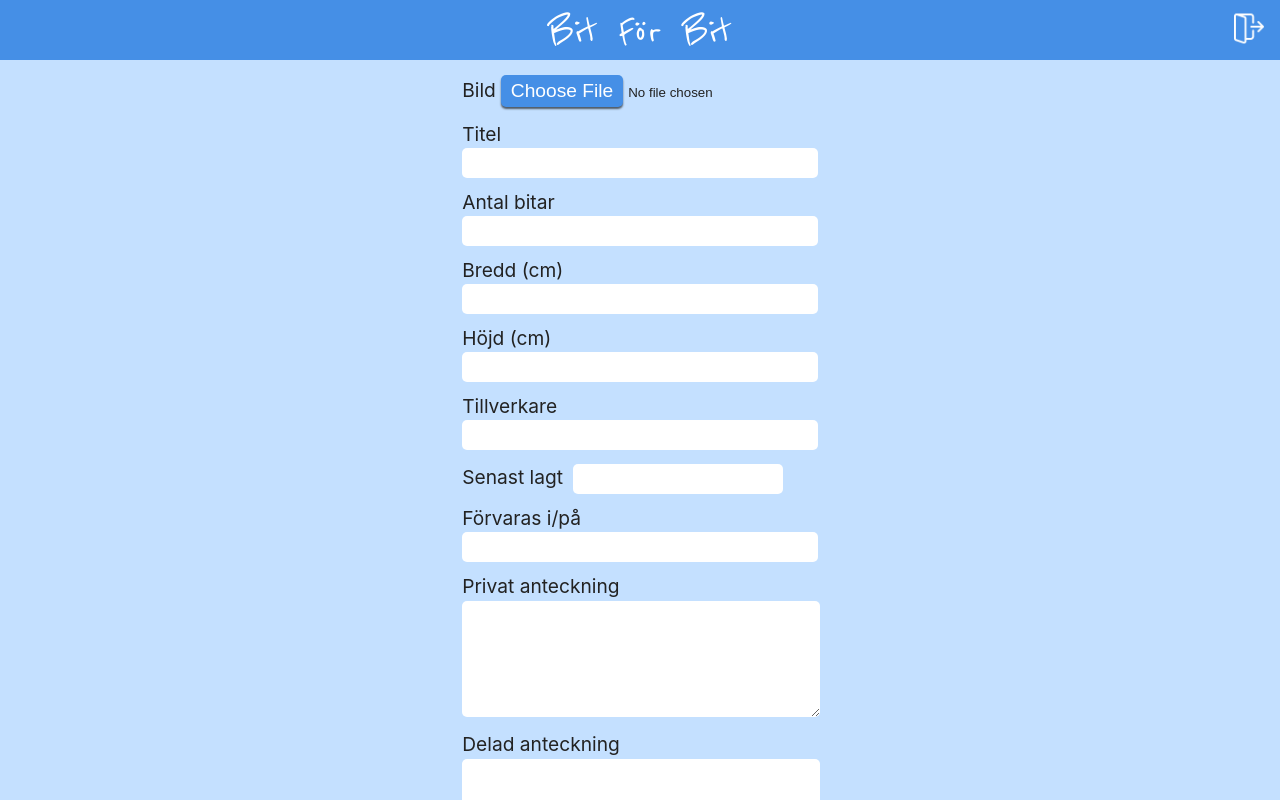
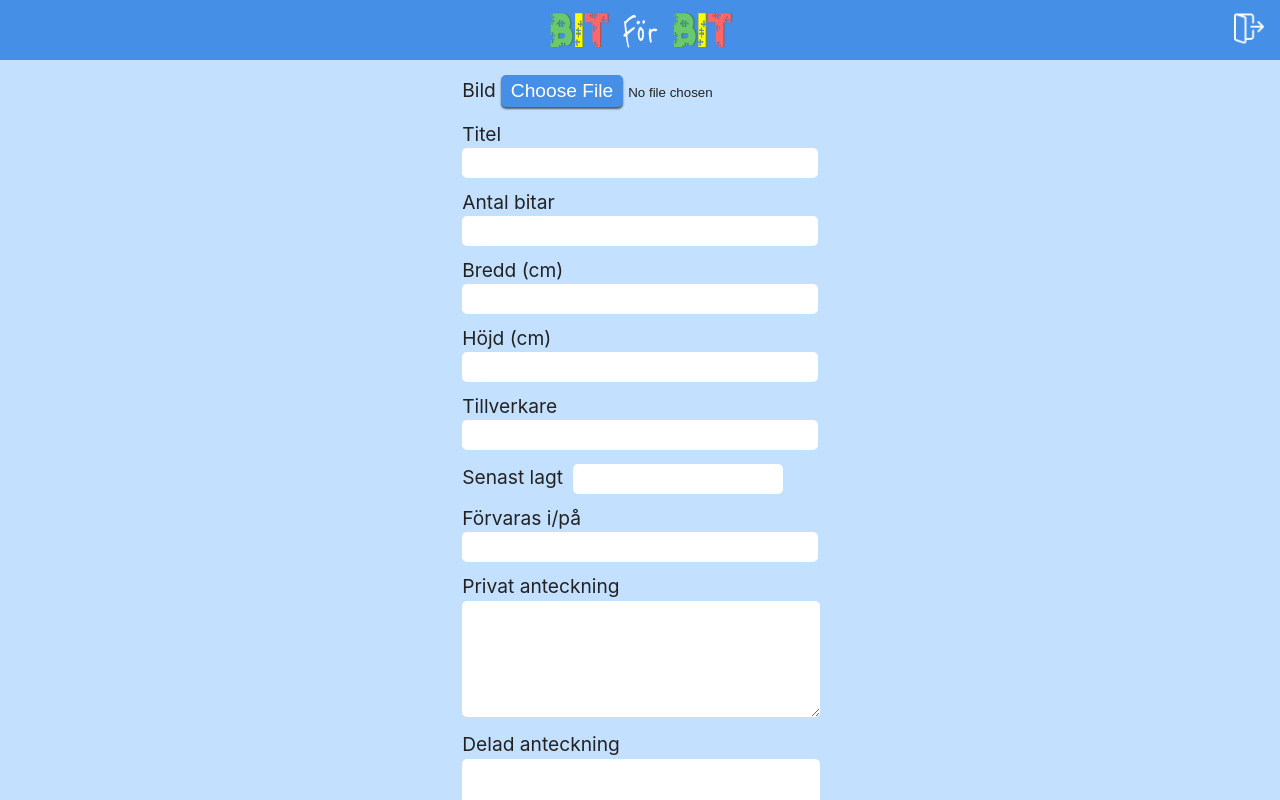
Before and after one commit to anjawillsund/bit-for-bit-frontend, a React (Create React App) app: page /add-puzzle in a window 1280 px wide. Shown: the top 800 px of the page. Built offline with nearby package versions, Linux system fonts and the light colour scheme; sample sign-in values are in the browser's storage.

Commit message:
Add the logo to the navigation bar

```diff
--- a/src/components/navigation-components/Navigation.js
+++ b/src/components/navigation-components/Navigation.js
@@ -9,7 +9,7 @@ const Navigation = () => {
 	return (
 		<div className='navigation-component'>
 			<div className='navigation-title-container'>
-        <p>Bit För Bit</p>
+        <p id='navigation-title'><span className='jigsaw'><span className='green'>B</span><span className='yellow'>i</span><span className='coral'>t</span></span> <span className='handwriting'>För</span> <span className='jigsaw'><span className='green'>B</span><span className='yellow'>i</span><span className='coral'>t</span></span></p>
       </div>
 			<LogOut />
 		</div>
--- a/src/index.css
+++ b/src/index.css
@@ -44,6 +44,21 @@ h1.logo {
   font-size: 4rem;
   font-weight: 100;
   margin: 10rem 0 0 0;
+  padding: 0;
+  transform: scaleY(1.4);
+}
+
+#navigation-title {
+  font-size: 2rem;
+  margin-top: 5px;
+  font-weight: 100;
+  padding: 0;
+  transform: scaleY(1.4);
+}
+
+#navigation-title .handwriting {
+  font-size: 2.5rem;
+  font-weight: 100;
   padding: 0;
   transform: scaleY(1.4);
 }
```
